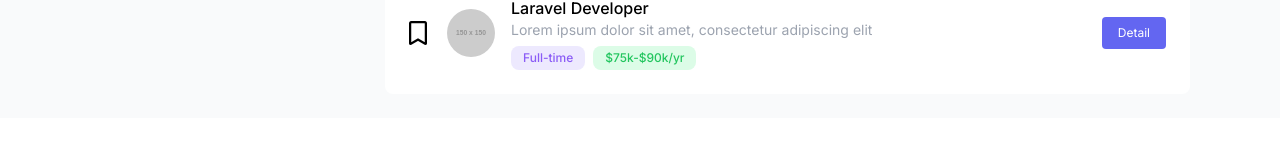
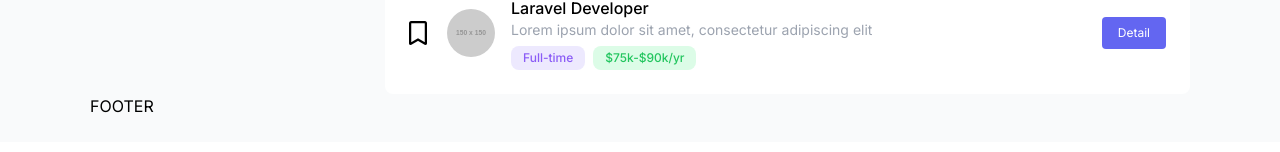
Before and after one commit to musabalki/job-vue-laravel, a Vue app in the folder frontend/: page / in a window 1280 px wide. Shown: the part 594-746 px from the top of the page. Built offline with nearby package versions, Linux system fonts and the light colour scheme.

Commit message:
Add layout

```diff
--- a/frontend/src/App.vue
+++ b/frontend/src/App.vue
@@ -2,17 +2,10 @@
   <div class="bg-gray-50 p-6">
     <div class="max-w-[1100px] mx-auto">
       <Header/>
-      <div class="mx-auto container">
-        <div class="grid grid-cols-12">
-          <div class="col-span-3">
-            <WorkingType/>
-            <Skills/>
-          </div>
-          <div class="col-span-9 space-y-4 ml-5">
-            <router-view></router-view>
-          </div>
-        </div>
-      </div>
+      <HomeLayout/>
+      <footer>
+        FOOTER
+      </footer>
 
     </div>
   </div>
@@ -20,7 +13,13 @@
 </template>
 
 <script setup>
-import WorkingType from "./components/WorkingType.vue"
-import Skills from "./components/Skills.vue"
+
 import Header from "./components/Header.vue"
+import {useRoute } from "vue-router";
+import HomeLayout from './views/HomeLayout.vue'
+
+const router = useRoute();
+
+console.log(router.params)
+
 </script>
--- a/frontend/src/router.js
+++ b/frontend/src/router.js
@@ -1,11 +1,11 @@
 import { createRouter, createWebHistory } from 'vue-router'
-import Home from './views/Home.vue'
+import HomePage from './views/HomePage.vue'
 import Detail from './views/Detail.vue'
 const routes = [
     {
     path: '/',
     name: 'Home',
-    component: Home
+    component: HomePage
     },
     {
         path: '/detail/:id',
--- a/frontend/src/views/Home.vue
+++ /dev/null
@@ -1,12 +0,0 @@
-<template>
-    <JobList/>
-</template>
-
-
-<script setup>
-import JobList from "../components/JobList.vue"
-
-
-
-
-</script>
--- /dev/null
+++ b/frontend/src/views/HomeLayout.vue
@@ -0,0 +1,26 @@
+<template>
+    <div class="mx-auto container">
+        <div class="grid grid-cols-12">
+          <div class="col-span-3">
+            <WorkingType/>
+            <Skills/>
+          </div>
+          <div class="col-span-9 space-y-4 ml-5">
+
+           <router-view></router-view>
+          </div>
+        </div>
+      </div>
+
+</template>
+
+
+<script setup>
+import WorkingType from "../components/WorkingType.vue"
+import Skills from "../components/Skills.vue"
+
+
+
+
+
+</script>
--- /dev/null
+++ b/frontend/src/views/HomePage.vue
@@ -0,0 +1,6 @@
+<template>
+     <JobList/>
+</template>
+<script setup>
+    import JobList from '../components/JobList.vue'
+</script>
```
